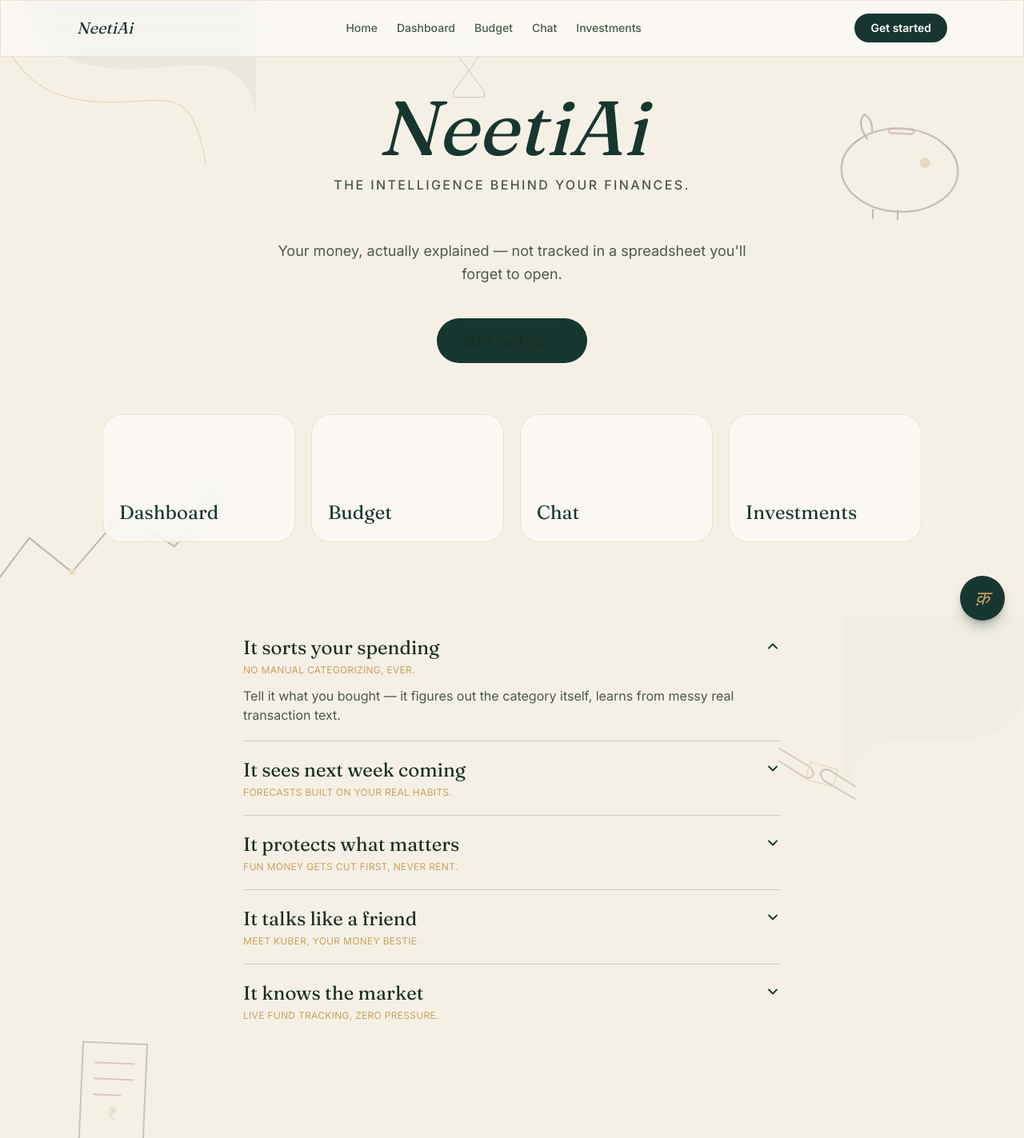
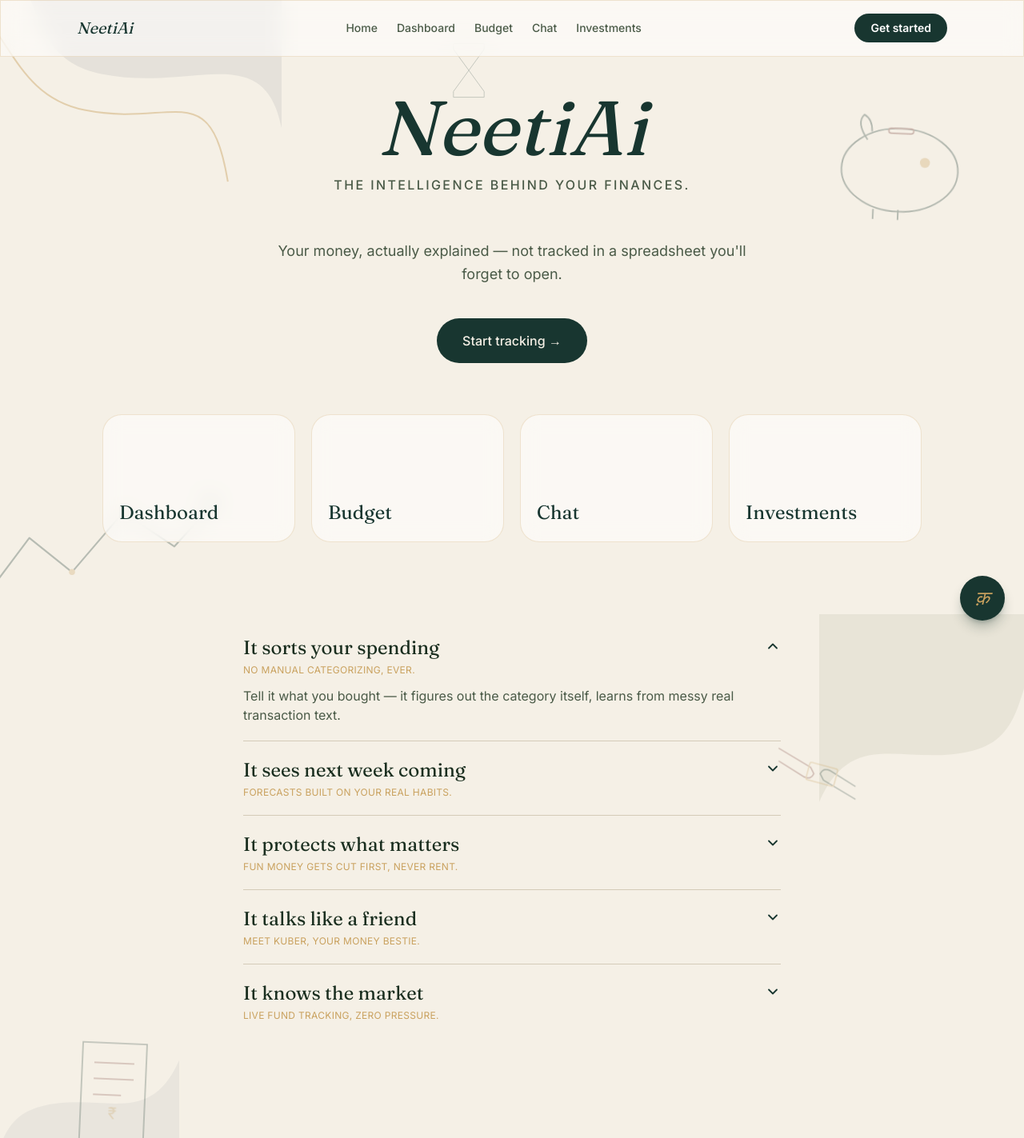
Before and after one commit to Bhoomified/NeetiAi, a Next.js app in the folder frontend/: page / in a window 1280 px wide. Shown: the top 1423 px of the page at 80% size. Built offline with nearby package versions, Linux system fonts and the light colour scheme.

Commit message:
style: richer multi-tone edge patterns (navy/wine/olive), higher opacity for visibility

```diff
--- a/frontend/components/AbstractEdgePatterns.tsx
+++ b/frontend/components/AbstractEdgePatterns.tsx
@@ -1,21 +1,22 @@
 export default function AbstractEdgePatterns() {
   return (
     <div className="pointer-events-none absolute inset-0 overflow-hidden -z-10" aria-hidden="true">
-      {/* Top-left organic wash */}
-      <svg className="absolute -top-16 -left-24 w-[26rem] h-[26rem] opacity-[0.55]" viewBox="0 0 400 400" fill="none">
-        <path d="M50 0 C 150 20, 100 120, 200 140 S 380 100, 400 200 L 400 0 Z" fill="#183630" opacity="0.08" />
-        <path d="M0 60 C 100 40, 80 160, 180 180 S 320 140, 340 260" stroke="#C9A15E" strokeWidth="1.5" fill="none" opacity="0.5" />
+      <svg className="absolute -top-16 -left-24 w-[28rem] h-[28rem] opacity-[0.7]" viewBox="0 0 400 400" fill="none">
+        <path d="M50 0 C 150 20, 100 120, 200 140 S 380 100, 400 200 L 400 0 Z" fill="#1B2A44" opacity="0.1" />
+        <path d="M0 60 C 100 40, 80 160, 180 180 S 320 140, 340 260" stroke="#C9A15E" strokeWidth="1.8" fill="none" opacity="0.6" />
       </svg>
 
-      {/* Bottom-right organic wash */}
-      <svg className="absolute -bottom-20 -right-20 w-[28rem] h-[28rem] opacity-[0.55]" viewBox="0 0 400 400" fill="none">
-        <path d="M400 400 C 300 380, 340 280, 240 260 S 60 300, 40 200 L 0 400 Z" fill="#6B2E2A" opacity="0.06" />
-        <path d="M400 340 C 300 360, 320 240, 220 220 S 80 260, 60 140" stroke="#C9A15E" strokeWidth="1.5" fill="none" opacity="0.5" />
+      <svg className="absolute -bottom-20 -right-20 w-[30rem] h-[30rem] opacity-[0.7]" viewBox="0 0 400 400" fill="none">
+        <path d="M400 400 C 300 380, 340 280, 240 260 S 60 300, 40 200 L 0 400 Z" fill="#5C1F2E" opacity="0.09" />
+        <path d="M400 340 C 300 360, 320 240, 220 220 S 80 260, 60 140" stroke="#C9A15E" strokeWidth="1.8" fill="none" opacity="0.55" />
       </svg>
 
-      {/* Right-mid sage wash */}
-      <svg className="absolute top-[45%] -right-16 w-72 h-72 opacity-[0.4]" viewBox="0 0 300 300" fill="none">
-        <path d="M300 0 C 220 40, 260 140, 180 160 S 40 130, 0 220 L 0 0 Z" fill="#8A9A83" opacity="0.1" />
+      <svg className="absolute top-[45%] -right-16 w-80 h-80 opacity-[0.5]" viewBox="0 0 300 300" fill="none">
+        <path d="M300 0 C 220 40, 260 140, 180 160 S 40 130, 0 220 L 0 0 Z" fill="#4A5320" opacity="0.14" />
+      </svg>
+
+      <svg className="absolute bottom-[10%] -left-16 w-72 h-72 opacity-[0.5]" viewBox="0 0 300 300" fill="none">
+        <path d="M0 300 C 80 260, 40 160, 120 140 S 260 170, 300 80 L 300 300 Z" fill="#1B2A44" opacity="0.1" />
       </svg>
     </div>
   );
--- a/frontend/components/MagneticButton.tsx
+++ b/frontend/components/MagneticButton.tsx
@@ -23,7 +23,7 @@ export default function MagneticButton({
       onMouseLeave={() => setPos({ x: 0, y: 0 })}
       onClick={onClick}
       style={{ transform: `translate(${pos.x}px, ${pos.y}px)` }}
-      className="group relative px-8 py-4 bg-forest text-base rounded-full font-medium
+      className="group relative px-8 py-4 bg-forest text-paper rounded-full font-medium
                  transition-transform duration-200 ease-out hover:shadow-lg hover:shadow-forest/20"
     >
       <span className="relative z-10">{children}</span>
```
